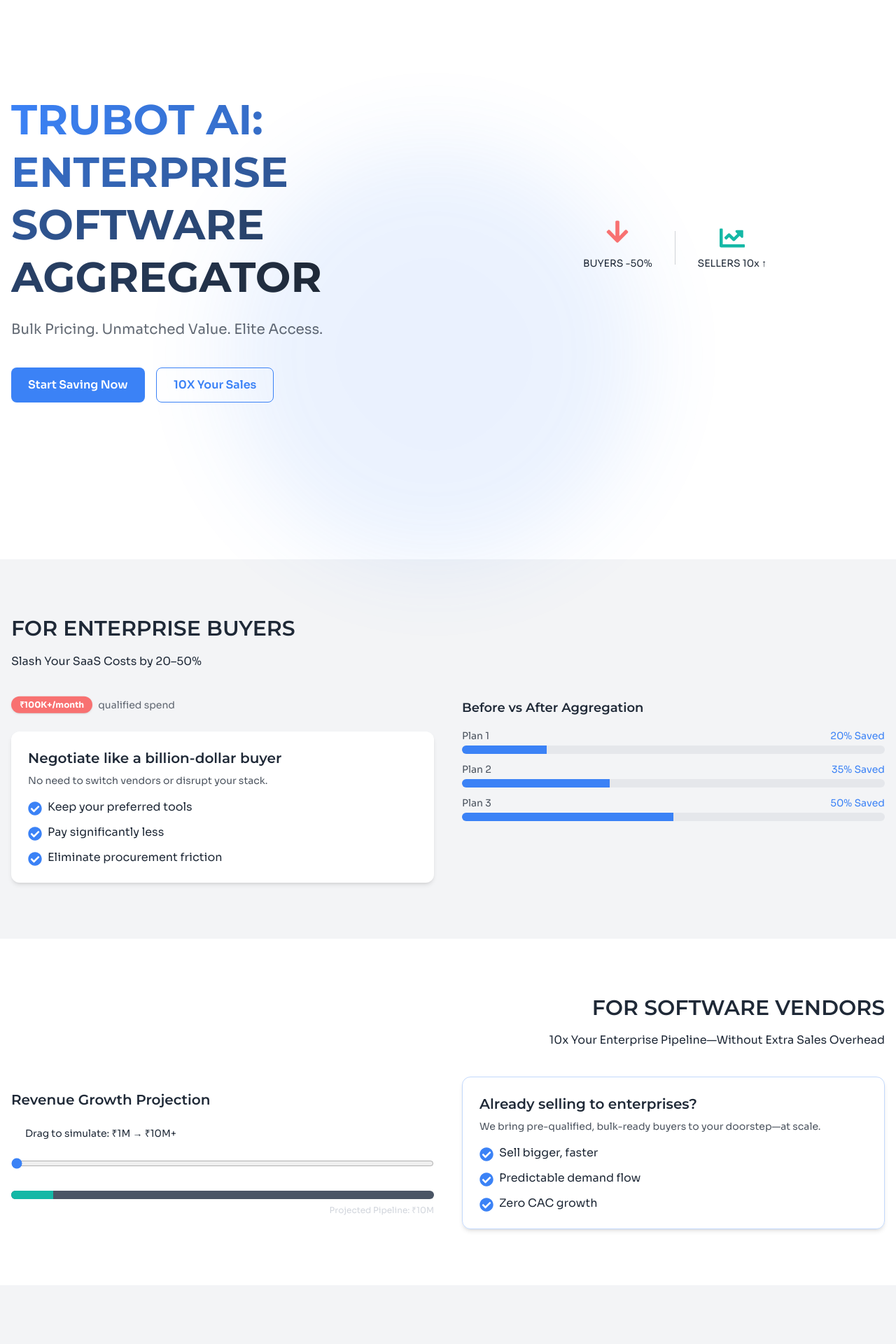
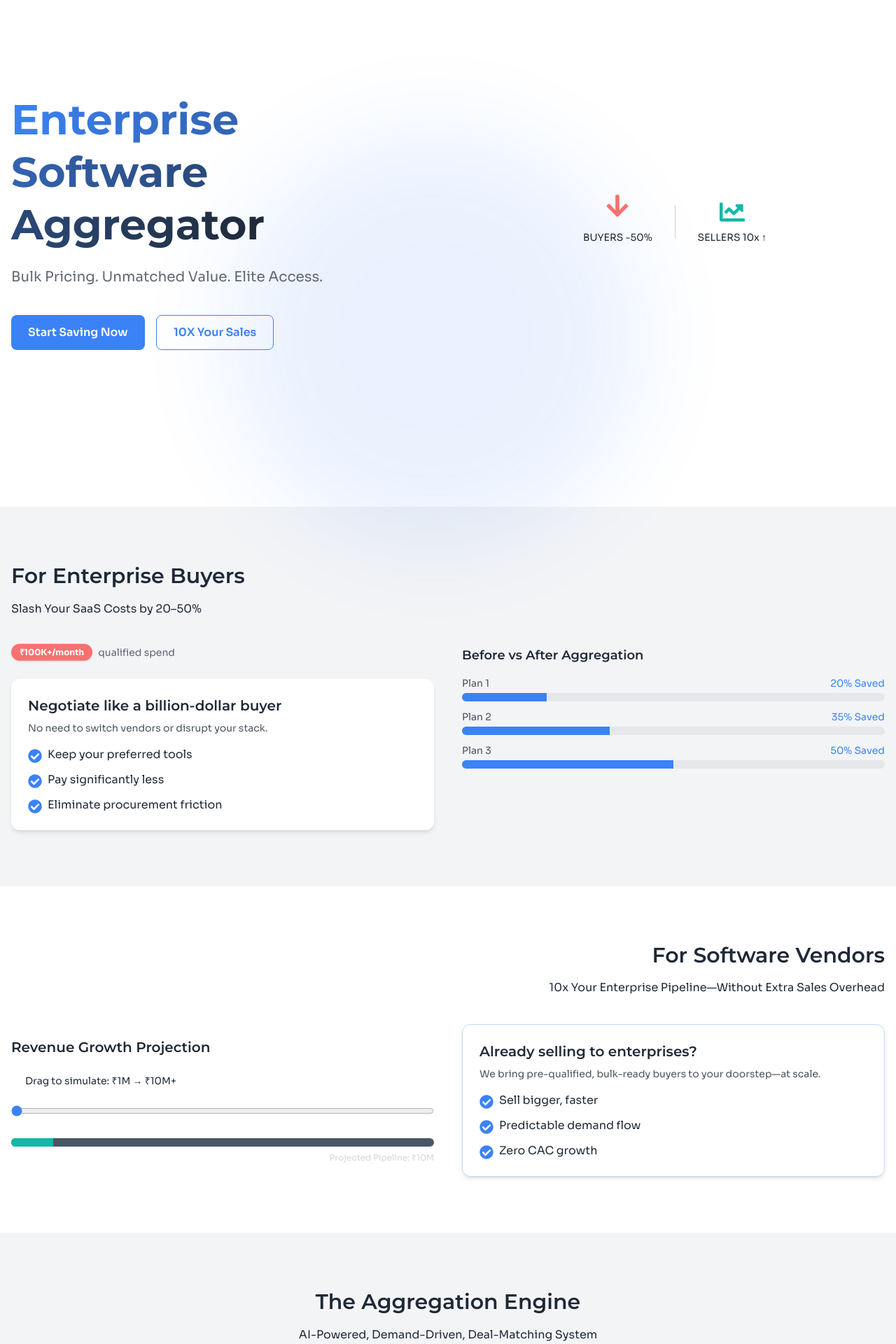
Before and after one commit to trubotai/trubot_ai_web, a Next.js app: page /products/sme-product-aggregator in a window 1280 px wide. Shown: the part 200-2120 px from the top of the page at 70% size. Built offline with nearby package versions, Linux system fonts and the light colour scheme.

Commit message:
fix content capitalization error

```diff
--- a/app/products/sme-product-aggregator/page.tsx
+++ b/app/products/sme-product-aggregator/page.tsx
@@ -29,7 +29,7 @@ const Page = () => {
       <div className="bg-gray-soft">
         <PageLayout id="buyers">
           <SectionHeader
-            title="FOR ENTERPRISE BUYERS"
+            title="For Enterprise Buyers"
             subtitle="Slash Your SaaS Costs by 20–50%"
             align="left"
           />
@@ -59,7 +59,7 @@ const Page = () => {
       {/* Software Vendors */}
       <PageLayout id="vendors">
         <SectionHeader
-          title="FOR SOFTWARE VENDORS"
+          title="For Software Vendors"
           subtitle="10x Your Enterprise Pipeline—Without Extra Sales Overhead"
           align="right"
         />
@@ -79,7 +79,7 @@ const Page = () => {
       <div className="bg-gray-soft">
         <PageLayout id="engine">
           <SectionHeader
-            title="THE AGGREGATION ENGINE"
+            title="The Aggregation Engine"
             subtitle="AI-Powered, Demand-Driven, Deal-Matching System"
           />
 
@@ -97,7 +97,7 @@ const Page = () => {
       {/* Elite */}
       <PageLayout id="elite">
         <SectionHeader
-          title="BUILT EXCLUSIVELY FOR THE TOP 0.1%"
+          title="Built Exclusively for the Top 0.1%"
           subtitle="We serve the high-stakes, high-volume segment:"
           align="left"
         />
@@ -148,7 +148,7 @@ const Page = () => {
       <div className="bg-gray-soft">
         <PageLayout id="why">
           <SectionHeader
-            title="WHY TRUBOT AI?"
+            title="Why TruBot AI?"
             subtitle="Built to unlock deep value for modern enterprises."
           />
 
--- a/app/ui/libs/constants/productPage/sme-product-aggregator.ts
+++ b/app/ui/libs/constants/productPage/sme-product-aggregator.ts
@@ -13,7 +13,7 @@ import {
 import SplitScreenChart from "@/app/ui/components/IconComponents/SplitScreenChart";
 
 const heroSection = {
-  title: "TRUBOT AI: ENTERPRISE SOFTWARE AGGREGATOR",
+  title: "Enterprise Software Aggregator",
   subtitle: "Bulk Pricing. Unmatched Value. Elite Access.",
   primaryCTA: { label: "Start Saving Now", href: "/contact" },
   secondaryCTA: { label: "10X Your Sales", href: "/contact" },
@@ -85,28 +85,28 @@ const categoryList = [
 const benefitList = [
   {
     icon: FaBrain,
-    title: "COST SMASHER",
+    title: "Cost Smasher",
     description: "AI negotiates at scale. You save instantly.",
   },
   {
     icon: FaRocket,
-    title: "GROWTH ACCELERATOR",
+    title: "Growth Accelerator",
     description: "Pre-qualified volume. No cold leads.",
   },
   {
     icon: FaShieldAlt,
-    title: "ZERO RISK",
+    title: "Zero Risk",
     description: "No contracts. Cancel anytime.",
   },
   {
     icon: FaMoneyBillWave,
-    title: "FLAT 10% FEE",
+    title: "Flat 10% Fee",
     description: "No hidden fees. Full transparency.",
   },
 ];
 
 const ctaSection = {
-  title: "READY TO OPTIMIZE YOUR ENTERPRISE SPEND OR SALES PIPELINE?",
+  title: "Ready to Optimize your Enterprise spend or Sales Pipeline?",
   subtitle: "Join our network of elite buyers and top vendors today.",
   primaryCTA: { label: "BUYERS: Start Saving Now", href: "/contact" },
   secondaryCTA: { label: "VENDORS: 10X Your Sales", href: "/contact" },
```
